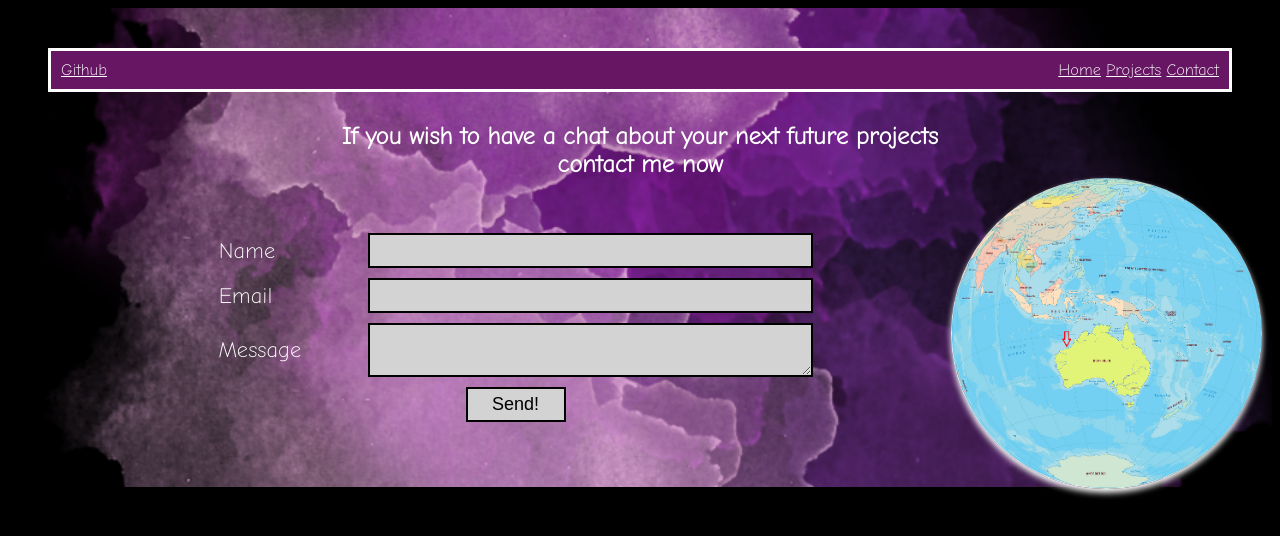
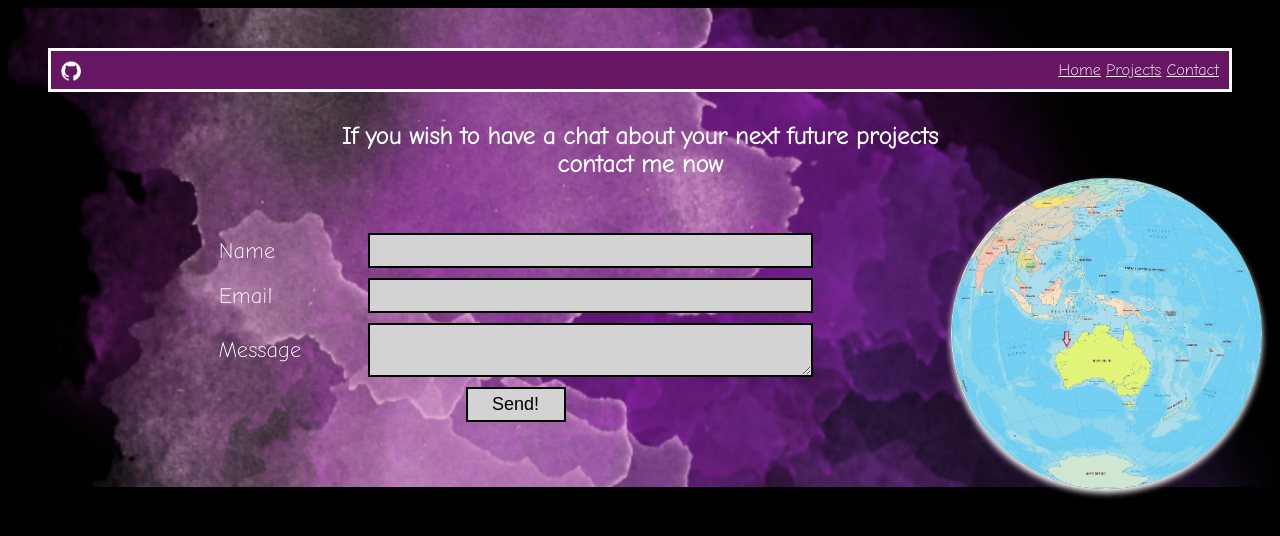
Before and after one commit to runda-git/runda.github.io, a plain HTML site: page contact.html in a window 1280 px wide. Drawn offline with Linux system fonts and the light colour scheme.

Commit message:
background and git hub logo

```diff
--- a/contact.html
+++ b/contact.html
@@ -10,10 +10,10 @@
             @import url('https://fonts.googleapis.com/css2?family=Comic+Neue:wght@300&display=swap');
             </style>
     </head>
-    <body background="Images/background.png">
+    <body>
     <header>
         <nav>
-            <a id=github href="https://github.com/runda87">Github</a>
+            <a href="https://github.com/runda87"><img id="github" src="Images/whitegithublogo.png"></a>
             <a href="index.html">Home</a>
             <a href="projects.html">Projects</a>
             <a href="contact.html">Contact</a>
@@ -39,7 +39,6 @@
         <div class="form-item">
             <button type="submit">Send!</button>
         </div>
-    </div>
     </form>
     <footer>
 
--- a/stylesheet.css
+++ b/stylesheet.css
@@ -7,11 +7,14 @@ body {
     padding: 10px;
     background-color: #000;
     align-items: center;
-    background-position: center;
-    background-repeat: no-repeat;
-    background-size: cover;
     color: #FFF;
+    background: url("images/background.png") no-repeat center center fixed;
+    -webkit-background-size: cover;
+    -moz-background-size: cover;
+    -o-background-size: cover;
+    background-size: cover !important;
 }
+
 a{
     color: #FFF;
 }
@@ -30,6 +33,7 @@ nav {
 }
 #github {
     float: left;
+    width: 20px;
 }
 
 .intro {
```
Also changed, not shown: Images/whitegithublogo.png (added).
